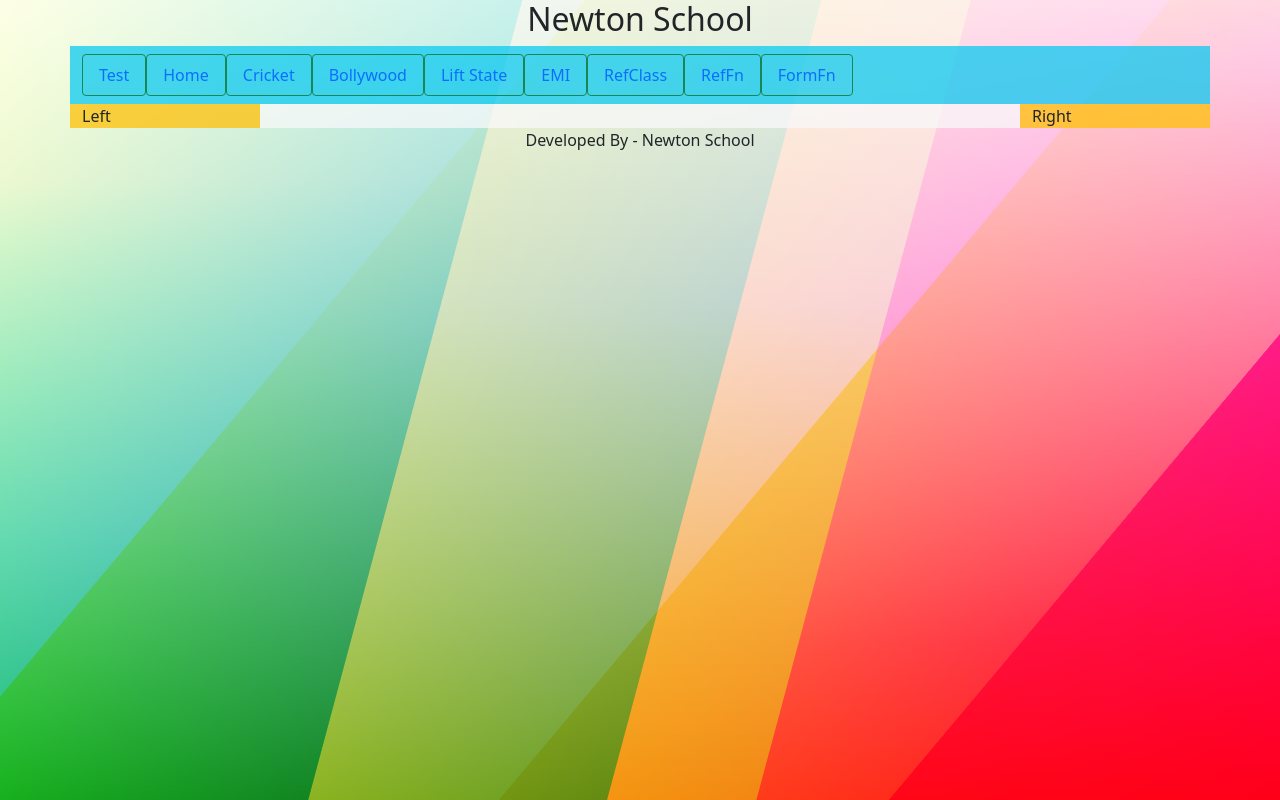
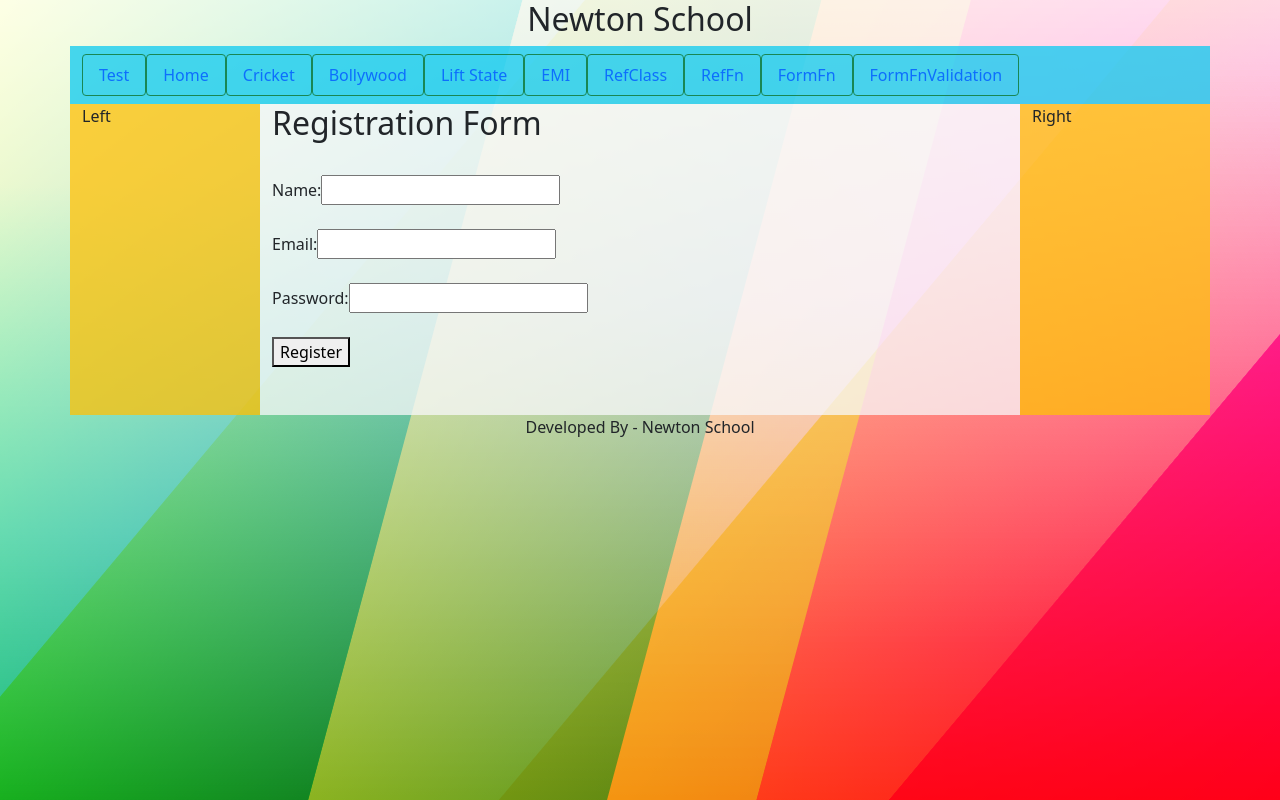
Before and after one commit to PreranaMalge/neutron_react, a React (Create React App) app: page /formfnvalidation in a window 1280 px wide. Built offline with nearby package versions, Linux system fonts and the light colour scheme.

Commit message:
14th May 2022

```diff
--- a/src/App.js
+++ b/src/App.js
@@ -13,6 +13,7 @@
 import RefClass from './RefClass'
 import RefFn from './RefFn';
 import FormFn from './FormFn';
+import FormFnValidation from './FormFnValidation';
 
 
 
@@ -42,6 +43,7 @@
               <Route path='/refclass' element={<RefClass/>}/>
               <Route path='/reffn' element={<RefFn/>}/>
               <Route path='/formfn' element={<FormFn/>}/>
+              <Route path='/formfnvalidation' element={<FormFnValidation/>}/>
             </Routes>
           </div>
           <Right/>
--- /dev/null
+++ b/src/FormFnValidation.js
@@ -0,0 +1,80 @@
+import React, { useEffect, useState } from 'react';
+
+const FormFnValidation = () => {
+    const [formStatus, setFormStatus] = useState(false);
+    const initialValues = {username: '', email: '', password: ''};
+    const [formData, setFormData] = useState(initialValues);
+    const [formErrors, setFormErrors] = useState({});
+
+    const handleChange = (event) => {
+        console.log('event', event.target.value, event.target.name);
+        setFormData({...formData, [event.target.name]: event.target.value});
+    }
+
+    const handleSubmit = (event) => {
+        event.preventDefault();
+        console.log('FormData Submitted...', formData);
+        const errorRet = validateForm(formData);
+        setFormErrors(errorRet);
+        if(Object.keys(errorRet).length === 0) {
+            setFormStatus(true);
+            console.log('--------------hahah------------------')
+            //api call - formData
+            setFormData(initialValues);
+        }
+    }
+
+    const validateForm = (form_Data) => {
+        let error = {};
+        if(!form_Data.username) {   //username is blank
+            error.username = 'Please, enter username...'
+        }
+        if(!form_Data.email) {   //email is blank
+            error.email = 'Please, enter email...'
+        }
+        if(!form_Data.password) {   //password is blank
+            error.password = 'Please, enter password...'
+        }
+        if(!form_Data.email.match(/^(([^<>()[\]\\.,;:\s@"]+(\.[^<>()[\]\\.,;:\s@"]+)*)|(".+"))@((\[[0-9]{1,3}\.[0-9]{1,3}\.[0-9]{1,3}\.[0-9]{1,3}\])|(([a-zA-Z\-0-9]+\.)+[a-zA-Z]{2,}))$/)) {   //password is blank
+            error.email = 'Please type valid email format ...'
+        }
+        if(form_Data.password.length < 10) {   //password is blank
+            error.password = 'Please enter 10 characters  ...'
+        }
+        if(!form_Data.username.match(/[A-Za-z]/) ) {   //password is blank
+            error.username = 'Please enter non digit charatcters  ...'
+        }
+        return error;
+    };
+
+
+    return(
+        <>
+            <h2>Registration Form</h2>
+                <br></br>
+                <form>
+                    Name:
+                    <input type="text" name="username" required onChange={handleChange} value={formData.username} />
+                    <div className='text-danger'>{formErrors.username}</div>
+                    <br></br>
+                    Email:
+                    <input type="email" name="email" onChange={handleChange} value={formData.email} />
+                    <div className='text-danger'>{formErrors.email}</div>
+                    <br></br>
+                    Password:
+                    <input type="password" name="password" onChange={handleChange} value={formData.password} />
+                    <div className='text-danger'>{formErrors.password}</div>
+                    <br></br>
+                    <button type="submit" onClick={handleSubmit}>Register</button>
+                </form>
+                <br></br>
+                {formStatus && <div>Form Successfully Submitted...</div>}
+                <br></br>
+        </>
+    )
+}
+
+export default FormFnValidation;
+
+
+// Formic library - form handling
--- a/src/common/Menubar.js
+++ b/src/common/Menubar.js
@@ -17,6 +17,7 @@
                     <Link to='/refclass' className='nav-link btn btn-outline-success'>RefClass</Link>
                     <Link to='./reffn' className='nav-link btn btn-outline-success'>RefFn</Link>
                     <Link to='./formfn' className='nav-link btn btn-outline-success'>FormFn</Link>
+                    <Link to='./formfnvalidation' className='nav-link btn btn-outline-success'>FormFnValidation</Link>
                 </Navbar>
             </div>
             </div>
```
